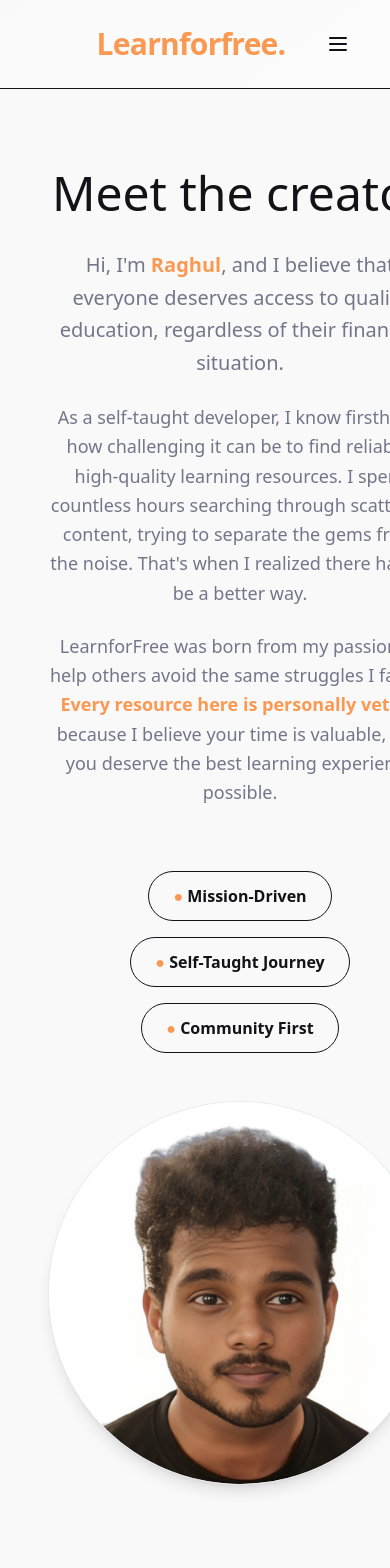
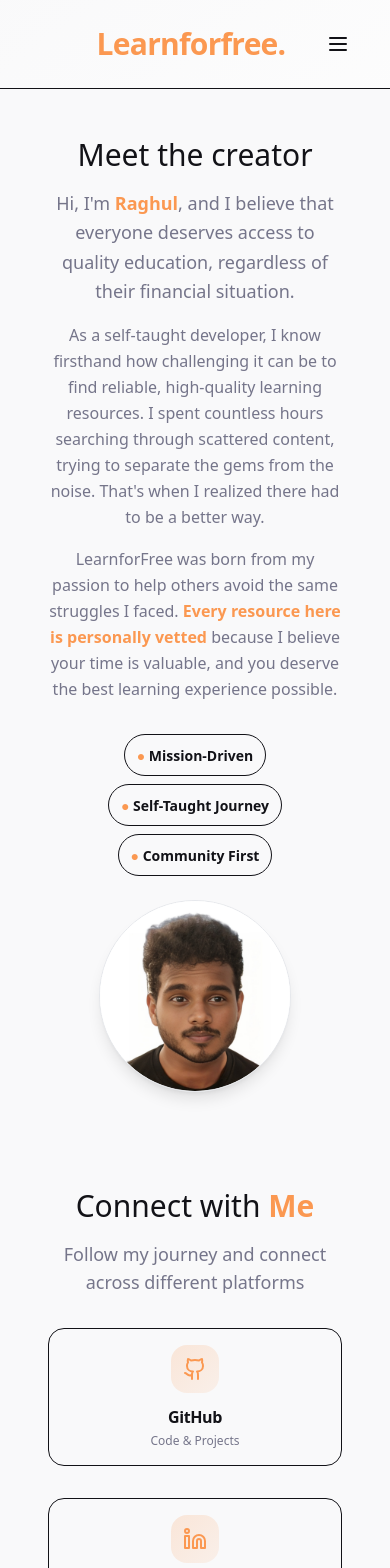
Before and after one commit to Raghul-M/LearnforFree, a React (Vite) app: page /about in a window 390 px wide. Shown: the top 1568 px of the page. Built offline with nearby package versions, Linux system fonts and the light colour scheme.

Commit message:
fixed mobile about

```diff
--- a/src/pages/About.tsx
+++ b/src/pages/About.tsx
@@ -38,12 +38,12 @@ const About = () => {
 
       <main>
         {/* Hero Section */}
-        <section className="hero-gradient py-20 px-4 relative overflow-hidden">
+        <section className="hero-gradient py-12 md:py-20 px-4 relative overflow-hidden">
           <div className="container mx-auto relative z-10">
-            <div className="grid lg:grid-cols-2 gap-12 items-center">
+            <div className="grid lg:grid-cols-2 gap-6 md:gap-12 items-center">
               {/* Profile Picture - Left */}
               <div className="order-2 lg:order-1 animate-fade-in">
-                <div className="bg-white rounded-full shadow-lg border border-gray-200 aspect-square w-96 h-96 mx-auto overflow-hidden">
+                <div className="bg-white rounded-full shadow-lg border border-gray-200 aspect-square w-48 h-48 sm:w-64 sm:h-64 md:w-80 md:h-80 lg:w-96 lg:h-96 mx-auto overflow-hidden">
                   <img
                     src={profilePic}
                     alt="Profile"
@@ -53,35 +53,35 @@ const About = () => {
               </div>
 
               {/* Content - Right */}
-              <div className="order-1 lg:order-2 text-center lg:text-left space-y-8 animate-slide-up">
-                <h1 className="heading-display text-5xl md:text-6xl lg:text-7xl text-foreground mb-8">
+              <div className="order-1 lg:order-2 text-center lg:text-left space-y-4 md:space-y-8 animate-slide-up">
+                <h1 className="heading-display text-3xl sm:text-4xl md:text-5xl lg:text-6xl xl:text-7xl text-foreground mb-4 md:mb-8">
                   Meet the creator
                 </h1>
-                <div className="space-y-6">
-                  <p className="text-xl md:text-2xl text-muted-foreground leading-relaxed">
+                <div className="space-y-4 md:space-y-6">
+                  <p className="text-lg sm:text-xl md:text-2xl text-muted-foreground leading-relaxed">
                     Hi, I'm <span className="text-primary font-semibold">Raghul</span>, and I believe that everyone deserves access to quality education,
                     regardless of their financial situation.
                   </p>
-                  <p className="text-lg md:text-xl text-muted-foreground leading-relaxed">
+                  <p className="text-base sm:text-lg md:text-xl text-muted-foreground leading-relaxed">
                     As a self-taught developer, I know firsthand how challenging it can be to find reliable, high-quality learning resources.
                     I spent countless hours searching through scattered content, trying to separate the gems from the noise.
                     That's when I realized there had to be a better way.
                   </p>
-                  <p className="text-lg md:text-xl text-muted-foreground leading-relaxed">
+                  <p className="text-base sm:text-lg md:text-xl text-muted-foreground leading-relaxed">
                     LearnforFree was born from my passion to help others avoid the same struggles I faced.
                     <span className="text-primary font-semibold"> Every resource here is personally vetted</span> because I believe
                     your time is valuable, and you deserve the best learning experience possible.
                   </p>
                 </div>
-                <div className="flex flex-wrap justify-center lg:justify-start gap-4 pt-8">
-                  <div className="glass-effect px-6 py-3 rounded-full">
-                    <span className="text-foreground font-semibold"><span className="text-primary">●</span> Mission-Driven</span>
+                <div className="flex flex-wrap justify-center lg:justify-start gap-2 md:gap-4 pt-4 md:pt-8">
+                  <div className="glass-effect px-3 md:px-6 py-2 md:py-3 rounded-full">
+                    <span className="text-sm md:text-base text-foreground font-semibold"><span className="text-primary">●</span> Mission-Driven</span>
                   </div>
-                  <div className="glass-effect px-6 py-3 rounded-full">
-                    <span className="text-foreground font-semibold"><span className="text-primary">●</span> Self-Taught Journey</span>
+                  <div className="glass-effect px-3 md:px-6 py-2 md:py-3 rounded-full">
+                    <span className="text-sm md:text-base text-foreground font-semibold"><span className="text-primary">●</span> Self-Taught Journey</span>
                   </div>
-                  <div className="glass-effect px-6 py-3 rounded-full">
-                    <span className="text-foreground font-semibold"><span className="text-primary">●</span> Community First</span>
+                  <div className="glass-effect px-3 md:px-6 py-2 md:py-3 rounded-full">
+                    <span className="text-sm md:text-base text-foreground font-semibold"><span className="text-primary">●</span> Community First</span>
                   </div>
                 </div>
               </div>
```
